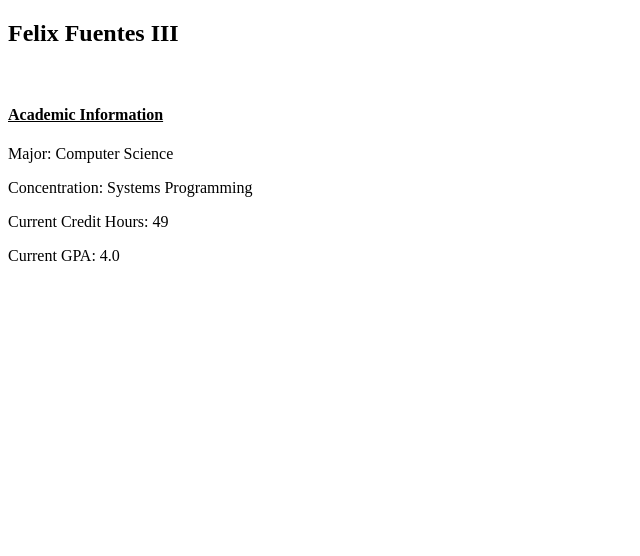
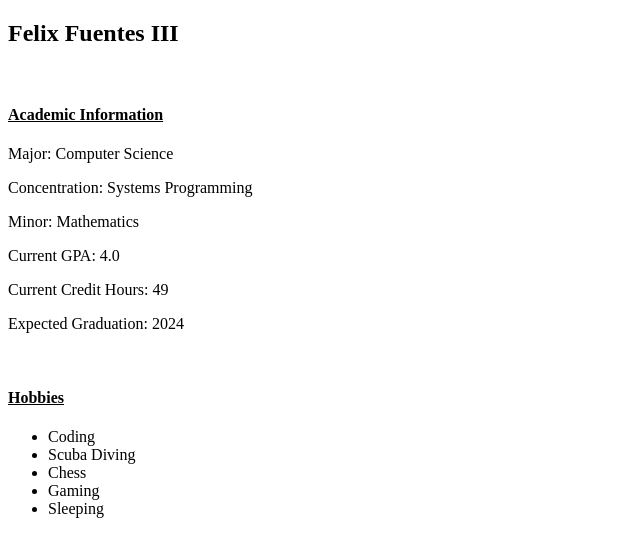
Before and after one commit to FelixF27/FelixF27.github.io, a plain HTML site: page index.html in a window 1280 px wide. Shown: the whole page, without its empty margins (0-640 px from the left). Drawn offline with Linux system fonts and the light colour scheme.

Commit message:
Commit 4

```diff
--- a/index.html
+++ b/index.html
@@ -9,7 +9,18 @@
         <h4><u>Academic Information</u></h4>
         <p>Major: Computer Science</p>
         <p>Concentration: Systems Programming</p>
+        <p>Minor: Mathematics</p>
+        <p>Current GPA: 4.0</p>
         <p>Current Credit Hours: 49</p>
-        <p>Current GPA: 4.0</p>
+        <p>Expected Graduation: 2024</p>
+        <br>
+        <h4><u>Hobbies</u></h4>
+        <ul>
+            <li>Coding</li>
+            <li>Scuba Diving</li>
+            <li>Chess</li>
+            <li>Gaming</li>
+            <li>Sleeping</li>
+        </ul>
     </body>
 </html>
```
